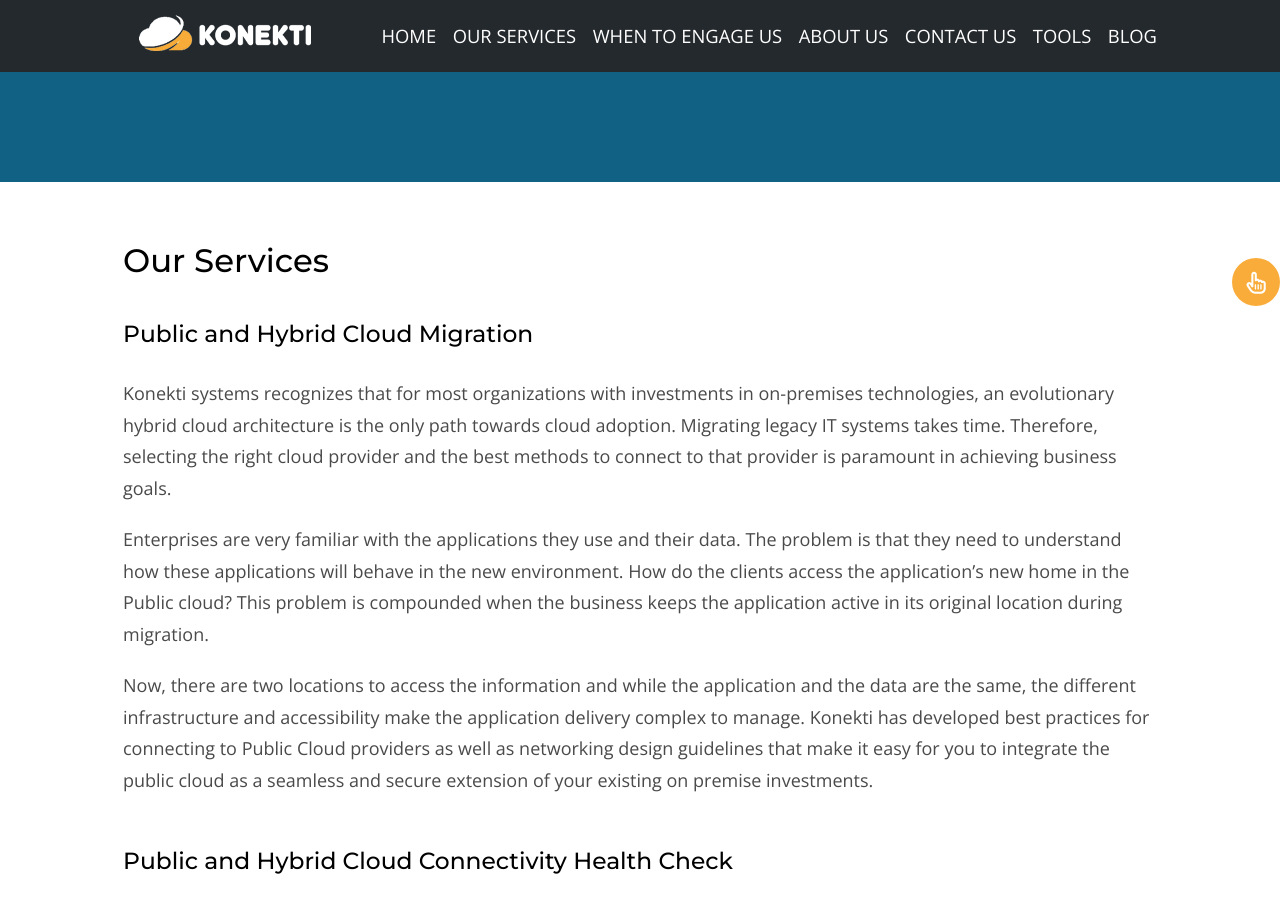
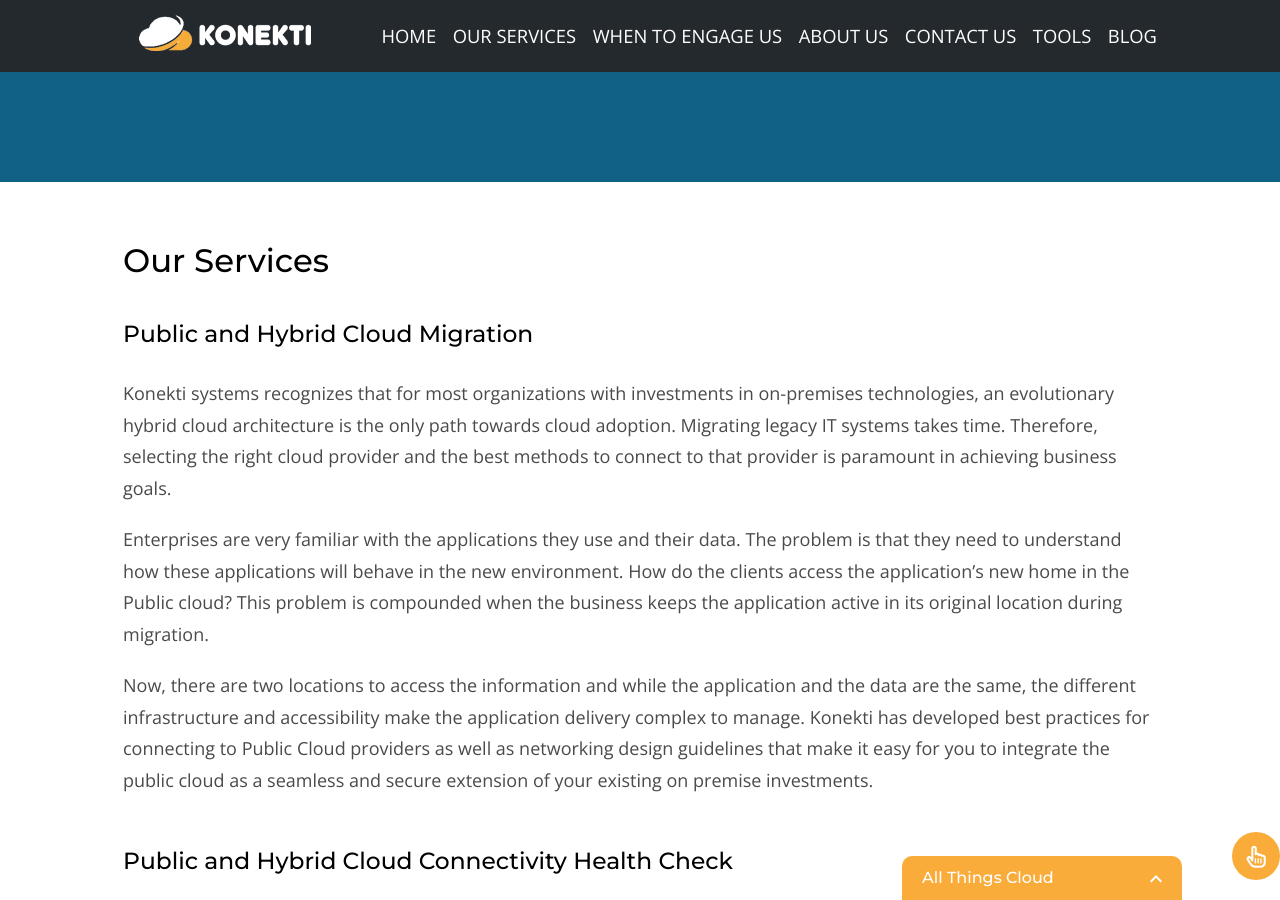
Before and after one commit to konekti/jeffbrl.github.io, a Jekyll site: the page built from _pages/index.md, in a window 1280 px wide and 900 px high, scrolled down 574 px. Built offline with Jekyll 4.4.1, drawn with Linux system fonts in a browser that asks for light colours; nearby versions of some CDN libraries.

Commit message:
update partial

```diff
--- a/_includes/footer.html
+++ b/_includes/footer.html
@@ -23,6 +23,9 @@
       </ul>
     </div>
   </div>
+  <figure class = 'img-holder'>
+    <img src = '/assets/aws-partner-logo.png' alt = ''>
+  </figure>
 </div>
 
 <div class = 'bottom-area'>
@@ -31,7 +34,6 @@
       <div>© Copyright <div class = 'year'></div> Konekti Systems <span>  | </span>  Designed By
        <a href = '{{ site.designer.url }}' target = '_blank' rel = 'noopener'>{{ site.designer.name }}</a>
       </div>
-      <a class = 'scroll' href = '/#home'><i class = 'fa fa-hand-pointer-o' aria-hidden = 'true'></i></a>
     </div>
   </div>
 </div>
--- a/_layouts/default.html
+++ b/_layouts/default.html
@@ -7,6 +7,7 @@
     </header>
     <main class = 'main__content'>
       {{ content }}
+      {%- include mail.html -%}
     </main>
     <footer class="footer-area">
       {%- include footer.html -%}
```
